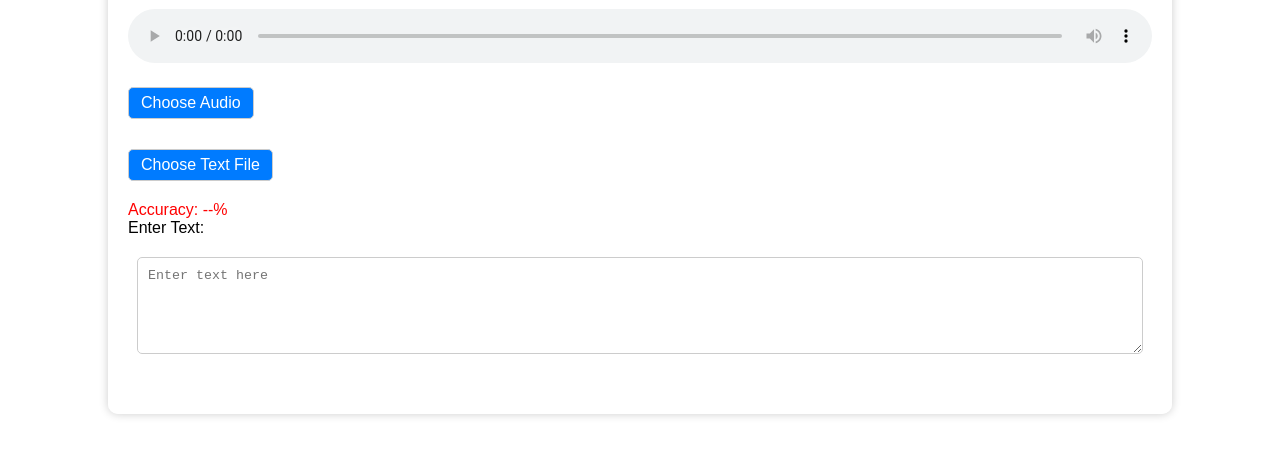
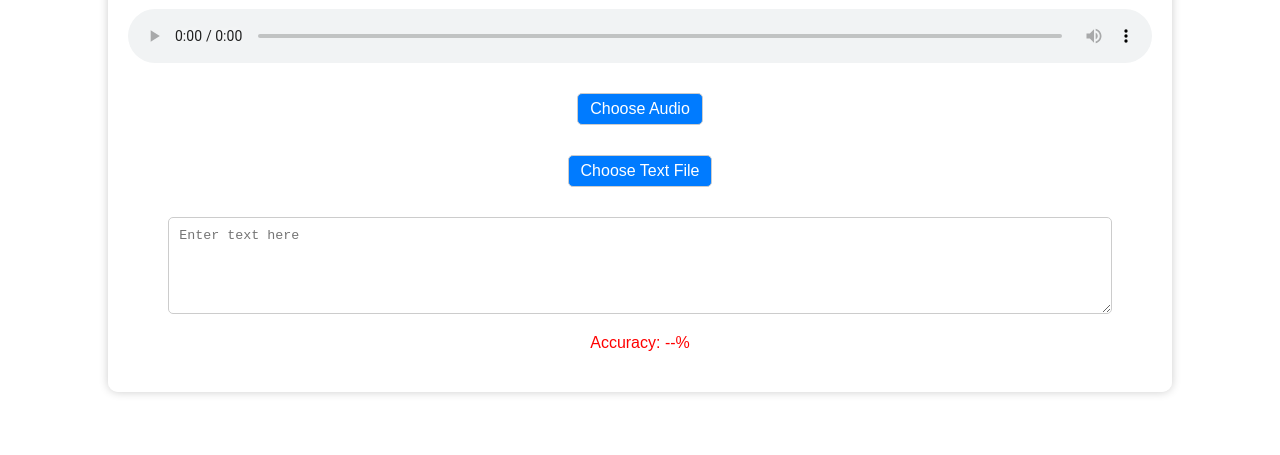
Before and after one commit to renjinxi/audio_comparison, a website built with webpack: page index.html in a window 1280 px wide. Shown: the part 159-614 px from the top of the page. Built offline with nearby package versions, Linux system fonts and the light colour scheme; files whose address does not match are found by name.

Commit message:
enhancement: 调整样式 以及 优化匹配算法

```diff
--- a/index.html
+++ b/index.html
@@ -1,15 +1,18 @@
 <!DOCTYPE html>
 <html lang="en">
+
 <head>
     <meta charset="UTF-8">
-    <meta name="viewport" content="width=device-width, initial-scale=1.0">
+    <meta name="viewport" content="width=device-width,
+            initial-scale=1.0">
     <title>Audio Comparison</title>
         <style>
             body {
                         font-family: Arial, sans-serif;
                             margin: 0;
                             padding: 0;
-            background-image: url('background.jpg'); /* 请根据实际情况替换背景图片路径 */
+                            background-image: url('background.jpg'); /*
+请根据实际情况替换背景图片路径 */
                         background-size: cover;
                             background-position: center;
                             background-repeat: no-repeat;
@@ -17,6 +20,9 @@
                         }
 
                 .container {
+                        display: flex;
+                            flex-direction: column;
+                            align-items: center;
                             width: 80vw;
                             max-width: 1200px;
                             margin: 40px auto;
@@ -46,34 +52,48 @@
                             color: white;
                             border-radius: 5px;
                             transition: background-color 0.3s;
+                            margin: 10px 0;
+                            width: auto; /* Adjust width to content */
                         }
 
                 .custom-file-upload:hover {
                         background-color: #0056b3;
                         }
 
-        #selectedFileName {
+                #selectedFileName, #selectedTextFileName {
                         text-align: center;
                             margin-top: 10px;
                         }
 
                 label, input[type="text"], textarea, button {
-            display: block;
-            margin-left: auto;
-            margin-right: auto;
-            margin-bottom: 20px; /* 增加底部外边距 */
+                        width: 90%; /* Control width here */
+                            margin: 10px auto; /* Uniform margin for all form
+elements */
                     }
 
                 textarea {
-            width: calc(100% - 40px); /* 考虑到内边距 */
                         padding: 10px;
                             border: 1px solid #ccc;
                             border-radius: 5px;
                             resize: vertical;
                         }
-        #accuracyDisplay { color: red; }
+
+                #accuracyDisplay {
+                        color: red;
+                            margin-top: 10px;
+                        }
+
+                .file-input-wrapper {
+                        display: flex;
+                            justify-content: center;
+                            align-items: center;
+                            flex-direction: column;
+                            width: 100%;
+                        }
             </style>
+
 </head>
+
 <body>
     <div class="container">
         <h1>Audio Comparison</h1>
@@ -81,35 +101,35 @@
             <source src="" type="audio/mpeg" id="audioSource">
             Your browser does not support the audio element.
         </audio>
-        <label for="fileInput" class="custom-file-upload">Choose Audio</label>
+
+        <div class="file-input-wrapper">
+            <label for="fileInput" class="custom-file-upload">Choose
+                Audio</label>
             <input type="file" id="fileInput" accept=".mp3, .wav" style="display: none;">
             <div id="selectedFileName"></div>
+        </div>
 
+        <div class="file-input-wrapper">
             <label for="textInputFile" class="custom-file-upload">Choose Text
                 File</label>
             <input type="file" id="textInputFile" accept=".txt" style="display:
                 none;">
             <div id="selectedTextFileName"></div>
+        </div>
+
+        <textarea id="textInput" name="text" placeholder="Enter text here" rows="5"
+            oninput="autoResize(this)"></textarea>
         <div id="accuracyDisplay">Accuracy: --%</div>
-
-
-        <form id="textInputForm">
-            <label for="textInput">Enter Text:</label>
-            <textarea id="textInput" name="text" placeholder="Enter text here" rows="5" oninput="autoResize(this)"></textarea>
-        </form>
     </div>
-    <!--<script type="module"> import fast-levenshtein from https://cdn.jsdelivr.net/npm/fast-levenshtein@3.0.0/+esm </script>-->
-    <!--<script type="module"> -->
-        <!--import levenshtein from 'https://cdn.jsdelivr.net/npm/fast-levenshtein@3.0.0/+esm' -->
-        <!--window.levenshtein = levenshtein-->
-    <!--</script>-->
     <script src="dist/bundle.js"></script>
 
     <script>
         window.uploadedText = -1;
         function cleanString(input) {
                 // 使用正则表达式去除字符串中的换行符
-                return input.replace(/[\r\n]+/g, '');
+                input = input.replace(/[\r\n]+/g, ' ');
+                // 简化多个连续空格为一个空格
+                return input.replace(/\s+/g, ' ');
         }
         document.getElementById('fileInput').addEventListener('change', function() {
             var selectedFile = this.files[0];
@@ -190,4 +210,5 @@ i++) {
         }
     </script>
 </body>
+
 </html>
```
Also changed, not shown: jsconfig.json (added, +10 -0 lines). Lines whose indentation alone changed are shown as unchanged.
